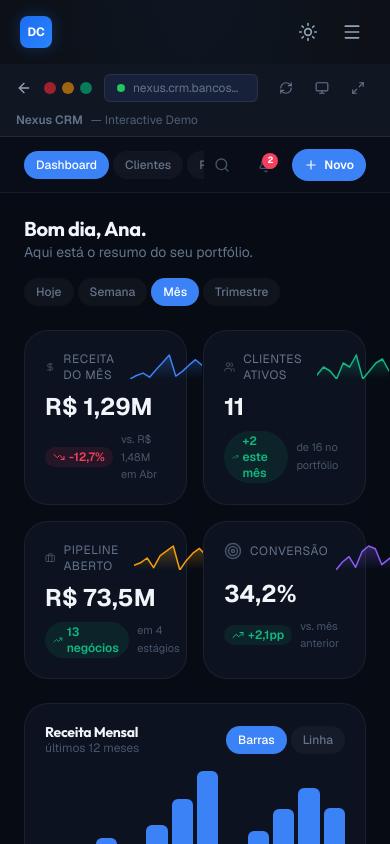
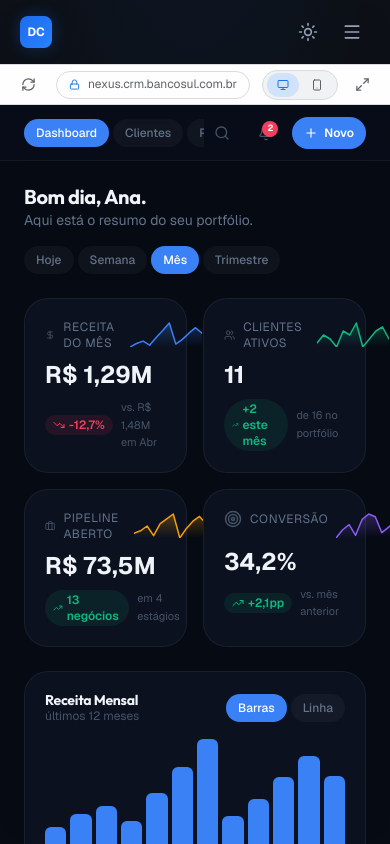
Before and after one commit to ErickStoppa/portfolioDC, a Next.js app: page /demos/crm in a window 390 px wide. Shown: the top 844 px of the page. Built offline with nearby package versions, Linux system fonts and the light colour scheme.

Commit message:
feat: enhance BrowserShell with dark mode support and improved layout responsiveness

```diff
--- a/components/demos/browser-shell.tsx
+++ b/components/demos/browser-shell.tsx
@@ -1,11 +1,13 @@
 "use client";
 
-import { useState } from "react";
+import { useState, useEffect } from "react";
 import { motion } from "framer-motion";
 import Link from "next/link";
 import {
-  ArrowLeft, Maximize2, Minimize2, Smartphone, Monitor, RefreshCw,
+  ArrowLeft, ArrowRight, Maximize2, Minimize2,
+  Smartphone, Monitor, RefreshCw, Lock, Plus, X,
 } from "lucide-react";
+import { cn } from "@/lib/utils";
 
 interface BrowserShellProps {
   title: string;
@@ -18,86 +20,240 @@ export function BrowserShell({ title, url, backHref = "/portfolio", children }:
   const [isFullscreen, setIsFullscreen] = useState(false);
   const [isMobile, setIsMobile] = useState(false);
   const [key, setKey] = useState(0);
+  const [pageDark, setPageDark] = useState(true);
+
+  useEffect(() => {
+    const update = () => {
+      const html = document.documentElement;
+      const isDark = html.classList.contains("dark") || !html.classList.contains("light");
+      setPageDark(isDark);
+    };
+    update();
+    const obs = new MutationObserver(update);
+    obs.observe(document.documentElement, { attributes: true, attributeFilter: ["class"] });
+    return () => obs.disconnect();
+  }, []);
+
+  const shell = pageDark
+    ? {
+        bg:            "#f1f3f4",
+        bgTab:         "#ffffff",
+        bgTabInactive: "#dee1e6",
+        bgAddress:     "#ffffff",
+        border:        "#dadce0",
+        text:          "#202124",
+        textMuted:     "#5f6368",
+        dot:           "#1a73e8",
+        hover:         "#e8eaed",
+        iconColor:     "#5f6368",
+        iconActive:    "#1a73e8",
+        activeBg:      "#d2e3fc",
+      }
+    : {
+        bg:            "#202124",
+        bgTab:         "#35363a",
+        bgTabInactive: "#2a2b2e",
+        bgAddress:     "#303134",
+        border:        "#3c4043",
+        text:          "#e8eaed",
+        textMuted:     "#9aa0a6",
+        dot:           "#81c995",
+        hover:         "#3c4043",
+        iconColor:     "#9aa0a6",
+        iconActive:    "#8ab4f8",
+        activeBg:      "#394457",
+      };
 
   return (
-    <div className={`flex flex-col ${isFullscreen ? "fixed inset-0 z-[100] bg-[var(--bg)]" : "min-h-screen"}`}>
-      {/* Browser chrome */}
-      <div className="shrink-0 border-b border-[var(--border)] bg-[var(--bg-secondary)]">
-        {/* Top bar */}
-        <div className="flex items-center gap-3 px-4 h-12">
-          {/* Back */}
+    <div
+      className={cn(
+        "flex flex-col",
+        isFullscreen ? "fixed inset-0 z-[100]" : "h-[calc(100vh-64px)]"
+      )}
+      style={{ background: "var(--bg)" }}
+    >
+      {/* ── CHROME ─────────────────────────────────────── */}
+      <div
+        className="shrink-0 select-none"
+        style={{ background: shell.bg, borderBottom: `1px solid ${shell.border}`, transition: "background 300ms ease, border-color 300ms ease" }}
+      >
+        {/* ROW 1 — Tab bar */}
+        <div className="hidden sm:flex items-end px-3 pt-2 gap-1" style={{ background: shell.bg, transition: "background 300ms ease" }}>
+          {/* Tab ativa */}
+          <div
+            className="flex items-center gap-2 px-3 h-8 rounded-t-lg max-w-[220px] min-w-0 relative"
+            style={{ background: shell.bgTab, border: `1px solid ${shell.border}`, borderBottom: "none", transition: "background 300ms ease, border-color 300ms ease" }}
+          >
+            <div className="w-3.5 h-3.5 rounded-full shrink-0" style={{ background: shell.dot }} />
+            <span className="text-[12px] font-medium truncate flex-1" style={{ color: shell.text }}>
+              {title}
+            </span>
+            <button
+              className="w-4 h-4 rounded-full flex items-center justify-center opacity-0 hover:opacity-100 transition-opacity shrink-0"
+              style={{ background: shell.hover }}
+              tabIndex={-1}
+              aria-hidden="true"
+            >
+              <X size={8} style={{ color: shell.textMuted }} />
+            </button>
+          </div>
+
+          {/* + nova aba (decorativo) */}
+          <button
+            className="w-8 h-7 flex items-center justify-center rounded-full opacity-50 hover:opacity-80 transition-opacity"
+            style={{ color: shell.textMuted }}
+            tabIndex={-1}
+            aria-hidden="true"
+          >
+            <Plus size={14} />
+          </button>
+
+          <div className="flex-1" />
+
+          {/* Controles de janela macOS (decorativos) */}
+          <div className="flex items-center gap-1.5 pb-2 pr-1" aria-hidden="true">
+            <div className="w-3 h-3 rounded-full bg-[#ff5f57]" />
+            <div className="w-3 h-3 rounded-full bg-[#ffbd2e]" />
+            <div className="w-3 h-3 rounded-full bg-[#28c840]" />
+          </div>
+        </div>
+
+        {/* ROW 2 — Omnibar */}
+        <div
+          className="flex items-center gap-2 px-3 h-10"
+          style={{ background: shell.bgTab, borderTop: `1px solid ${shell.border}`, transition: "background 300ms ease, border-color 300ms ease" }}
+        >
+          {/* Navegação esquerda */}
+          <div className="flex items-center gap-0.5">
+            {/* Back + Forward: ocultos em mobile */}
+            <div className="hidden sm:flex items-center">
               <Link
                 href={backHref}
-            className="shrink-0 flex items-center gap-1.5 text-xs text-[var(--text-muted)] hover:text-[var(--text)] transition-colors focus-visible:outline-none"
-            aria-label="Back to portfolio"
+                className="w-8 h-8 rounded-full flex items-center justify-center transition-colors"
+                style={{ color: shell.iconColor }}
+                onMouseEnter={e => (e.currentTarget.style.background = shell.hover)}
+                onMouseLeave={e => (e.currentTarget.style.background = "transparent")}
+                title="Voltar para demos"
               >
-            <ArrowLeft className="w-4 h-4" aria-hidden="true" />
-            <span className="hidden sm:inline">Portfolio</span>
+                <ArrowLeft size={16} />
               </Link>
 
-          {/* Traffic lights */}
-          <div className="flex items-center gap-1.5" aria-hidden="true">
-            <div className="w-3 h-3 rounded-full bg-red-500/60" />
-            <div className="w-3 h-3 rounded-full bg-amber-500/60" />
-            <div className="w-3 h-3 rounded-full bg-emerald-500/60" />
+              <button
+                className="w-8 h-8 rounded-full flex items-center justify-center opacity-30 cursor-default"
+                style={{ color: shell.iconColor }}
+                tabIndex={-1}
+                aria-hidden="true"
+              >
+                <ArrowRight size={16} />
+              </button>
+            </div>
+
+            <button
+              onClick={() => setKey(k => k + 1)}
+              className="w-8 h-8 rounded-full flex items-center justify-center transition-colors"
+              style={{ color: shell.iconColor }}
+              onMouseEnter={e => (e.currentTarget.style.background = shell.hover)}
+              onMouseLeave={e => (e.currentTarget.style.background = "transparent")}
+              title="Recarregar demo"
+              aria-label="Recarregar demo"
+            >
+              <RefreshCw size={15} />
+            </button>
           </div>
 
           {/* Address bar */}
-          <div className="flex-1 min-w-0">
-            <div className="mx-auto max-w-sm h-7 rounded-[6px] bg-[var(--bg-card)] border border-[var(--border)] flex items-center px-3 gap-2">
-              <div className="w-2 h-2 rounded-full bg-[var(--success)] shrink-0" aria-hidden="true" />
-              <span className="text-xs text-[var(--text-subtle)] truncate font-mono">{url}</span>
-            </div>
+          <div
+            className="flex-1 h-7 rounded-full flex items-center gap-2 px-3 mx-1 min-w-0"
+            style={{ background: shell.bgAddress, border: `1px solid ${shell.border}`, transition: "background 300ms ease, border-color 300ms ease" }}
+          >
+            <Lock size={11} style={{ color: shell.dot, flexShrink: 0 }} />
+            <span
+              className="text-[12px] truncate font-mono flex-1"
+              style={{ color: shell.textMuted }}
+            >
+              {url}
+            </span>
           </div>
 
-          {/* Controls */}
-          <div className="flex items-center gap-1 shrink-0">
+          {/* Segmented toggle: Desktop / Mobile */}
+          <div
+            className="flex items-center gap-0.5 px-1 py-0.5 rounded-full"
+            style={{ background: shell.bg, border: `1px solid ${shell.border}` }}
+          >
             <button
-              onClick={() => setKey((k) => k + 1)}
-              className="w-8 h-8 rounded-[6px] flex items-center justify-center text-[var(--text-subtle)] hover:text-[var(--text)] hover:bg-[var(--bg-card)] transition-all"
-              aria-label="Reload demo"
+              onClick={() => setIsMobile(false)}
+              title="Visualização desktop"
+              aria-label="Modo desktop"
+              aria-pressed={!isMobile}
+              className="flex items-center gap-1 px-2.5 h-6 rounded-full text-[11px] font-medium transition-all"
+              style={{
+                background: !isMobile ? shell.activeBg : "transparent",
+                color: !isMobile ? shell.iconActive : shell.textMuted,
+              }}
             >
-              <RefreshCw className="w-3.5 h-3.5" />
+              <Monitor size={12} />
+              <span className="hidden sm:inline">Desktop</span>
             </button>
+
             <button
-              onClick={() => setIsMobile(!isMobile)}
-              className={`w-8 h-8 rounded-[6px] flex items-center justify-center transition-all ${
-                isMobile
-                  ? "text-[var(--primary)] bg-[var(--primary-light)]"
-                  : "text-[var(--text-subtle)] hover:text-[var(--text)] hover:bg-[var(--bg-card)]"
-              }`}
-              aria-label={isMobile ? "Switch to desktop view" : "Switch to mobile view"}
+              onClick={() => setIsMobile(true)}
+              title="Visualização mobile"
+              aria-label="Modo mobile (430px)"
               aria-pressed={isMobile}
+              className="flex items-center gap-1 px-2.5 h-6 rounded-full text-[11px] font-medium transition-all"
+              style={{
+                background: isMobile ? shell.activeBg : "transparent",
+                color: isMobile ? shell.iconActive : shell.textMuted,
+              }}
             >
-              {isMobile ? <Smartphone className="w-3.5 h-3.5" /> : <Monitor className="w-3.5 h-3.5" />}
+              <Smartphone size={12} />
+              <span className="hidden sm:inline">430px</span>
             </button>
+          </div>
+
+          {/* Fullscreen */}
           <button
-              onClick={() => setIsFullscreen(!isFullscreen)}
-              className="w-8 h-8 rounded-[6px] flex items-center justify-center text-[var(--text-subtle)] hover:text-[var(--text)] hover:bg-[var(--bg-card)] transition-all"
-              aria-label={isFullscreen ? "Exit fullscreen" : "Enter fullscreen"}
+            onClick={() => setIsFullscreen(f => !f)}
+            className="w-8 h-8 rounded-full flex items-center justify-center transition-colors"
+            style={{
+              color:      isFullscreen ? shell.iconActive : shell.iconColor,
+              background: isFullscreen ? shell.activeBg   : undefined,
+            }}
+            onMouseEnter={e => { if (!isFullscreen) e.currentTarget.style.background = shell.hover; }}
+            onMouseLeave={e => { if (!isFullscreen) e.currentTarget.style.background = "transparent"; }}
+            title={isFullscreen ? "Sair da tela cheia" : "Tela cheia"}
+            aria-label={isFullscreen ? "Sair da tela cheia" : "Tela cheia"}
             aria-pressed={isFullscreen}
           >
-              {isFullscreen ? <Minimize2 className="w-3.5 h-3.5" /> : <Maximize2 className="w-3.5 h-3.5" />}
+            {isFullscreen ? <Minimize2 size={15} /> : <Maximize2 size={15} />}
           </button>
         </div>
       </div>
 
-        {/* Demo label bar */}
-        <div className="px-4 pb-2 flex items-center gap-2">
-          <span className="text-xs font-semibold text-[var(--text-subtle)]">{title}</span>
-          <span className="text-xs text-[var(--text-faint)]">— Interactive Demo</span>
+      {/* ── VIEWPORT ───────────────────────────────────── */}
+      <div
+        className="flex-1 overflow-hidden flex flex-col items-center"
+        style={{ background: "var(--bg)" }}
+      >
+        {isMobile && (
+          <div
+            className="w-full flex justify-center pt-2 pb-1"
+            style={{ background: shell.bgTab, transition: "background 300ms ease" }}
+          >
+            <div className="w-24 h-1 rounded-full" style={{ background: shell.border }} />
           </div>
-      </div>
-
-      {/* Viewport */}
-      <div className="flex-1 overflow-hidden bg-[var(--bg)] flex items-start justify-center">
+        )}
         <motion.div
           key={`${isMobile}-${key}`}
           initial={{ opacity: 0 }}
           animate={{ opacity: 1 }}
           transition={{ duration: 0.2 }}
-          className={`w-full h-full overflow-auto ${isMobile ? "max-w-[390px] border-x border-[var(--border)]" : ""}`}
-          style={{ minHeight: "calc(100vh - 96px)" }}
+          className={cn("w-full h-full overflow-auto", isMobile && "max-w-[430px] shadow-2xl")}
+          style={{
+            minHeight: isFullscreen ? "calc(100vh - 84px)" : "calc(100vh - 148px)",
+            borderLeft:  isMobile ? `1px solid ${shell.border}` : undefined,
+            borderRight: isMobile ? `1px solid ${shell.border}` : undefined,
+          }}
         >
           {children}
         </motion.div>
```
Lines whose indentation alone changed are shown as unchanged.
